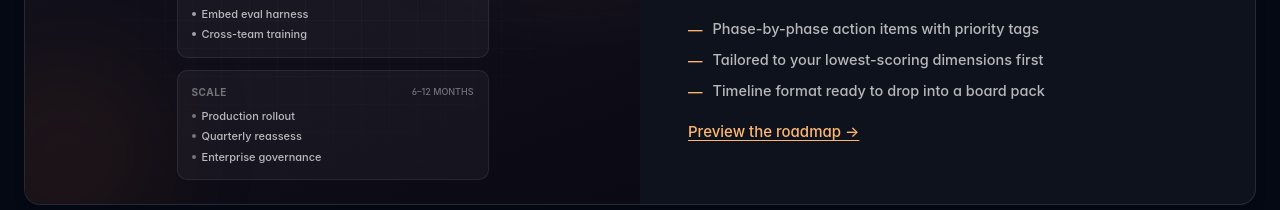
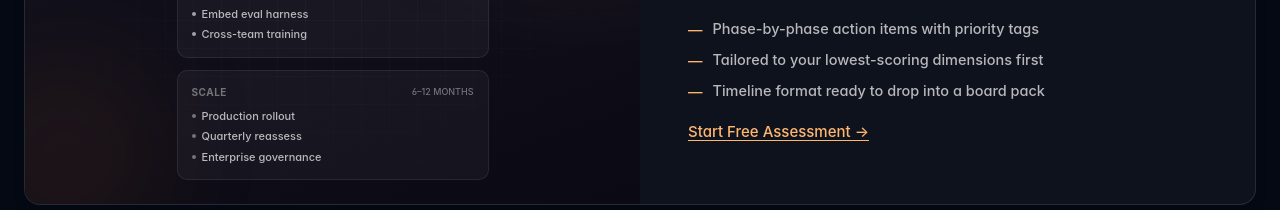
Before and after one commit to Marley353/ai-readiness-app, a Next.js app: page / in a window 1280 px wide. Shown: the part 7520-7730 px from the top of the page. Built offline with nearby package versions, Linux system fonts and the light colour scheme; no server answers.

Commit message:
fix: roadmap slab CTA now links to /app instead of old /pricing page
https://claude.ai/code/session_014xYYf2cAaKwTLPR2CSbo6w

```diff
--- a/components/landing/feature-slabs.tsx
+++ b/components/landing/feature-slabs.tsx
@@ -151,8 +151,8 @@ const SLABS = [
     title: "The 12-Month Roadmap.",
     body: "A phased plan auto-generated from your scores. Foundation (0-90 days), Build (3-6 months), Scale (6-12 months) — every action mapped to your weakest dimensions.",
     bullets: ["Phase-by-phase action items with priority tags", "Tailored to your lowest-scoring dimensions first", "Timeline format ready to drop into a board pack"],
-    cta: "Preview the roadmap →",
-    href: "/pricing",
+    cta: "Start Free Assessment →",
+    href: "/app",
     Visual: RoadmapMock,
   },
   {
```
